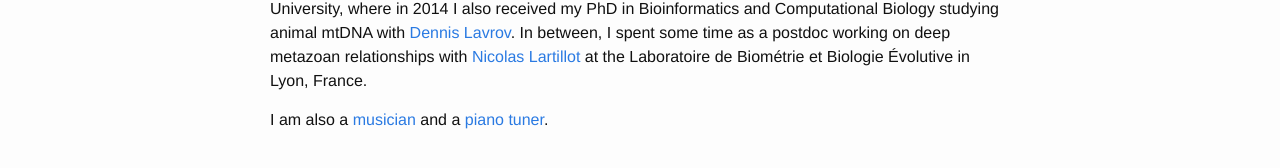
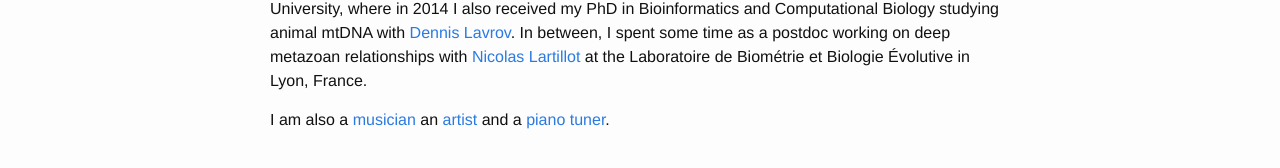
Before and after one commit to willpett/willpett.github.io, a Jekyll site: the page built from index.md, in a window 1280 px wide. Shown: the part 200-368 px from the top of the page. Built offline with Jekyll 4.4.1, drawn with Linux system fonts in a browser that asks for light colours.

Commit message:
update cv

```diff
--- a/index.md
+++ b/index.md
@@ -14,4 +14,4 @@ In between, I spent some time as a postdoc working on deep metazoan relationship
 [Nicolas Lartillot](http://megasun.bch.umontreal.ca/People/lartillot/www/index.htm) at
 the Laboratoire de Biom&eacute;trie et Biologie &Eacute;volutive in Lyon, France.
 
-I am also a [musician](https://www.instagram.com/bittercanyon/) and a [piano tuner](https://www.instagram.com/walkertuner/).
+I am also a [musician](https://www.instagram.com/bittercanyon/) an [artist](https://www.instagram.com/willwilliewalker/) and a [piano tuner](https://www.instagram.com/walkertuner/).
```
Also changed, not shown: 1 other file.
